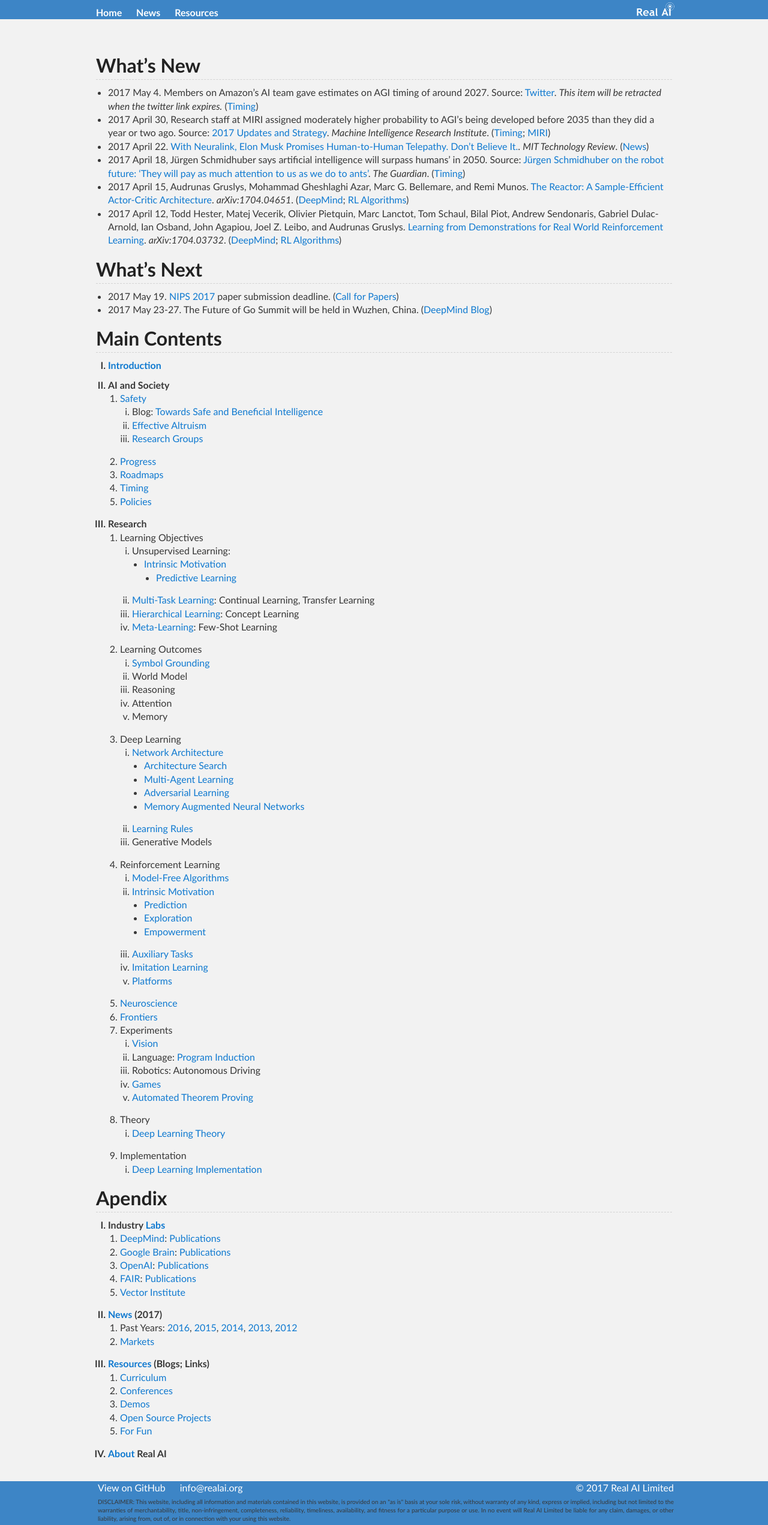
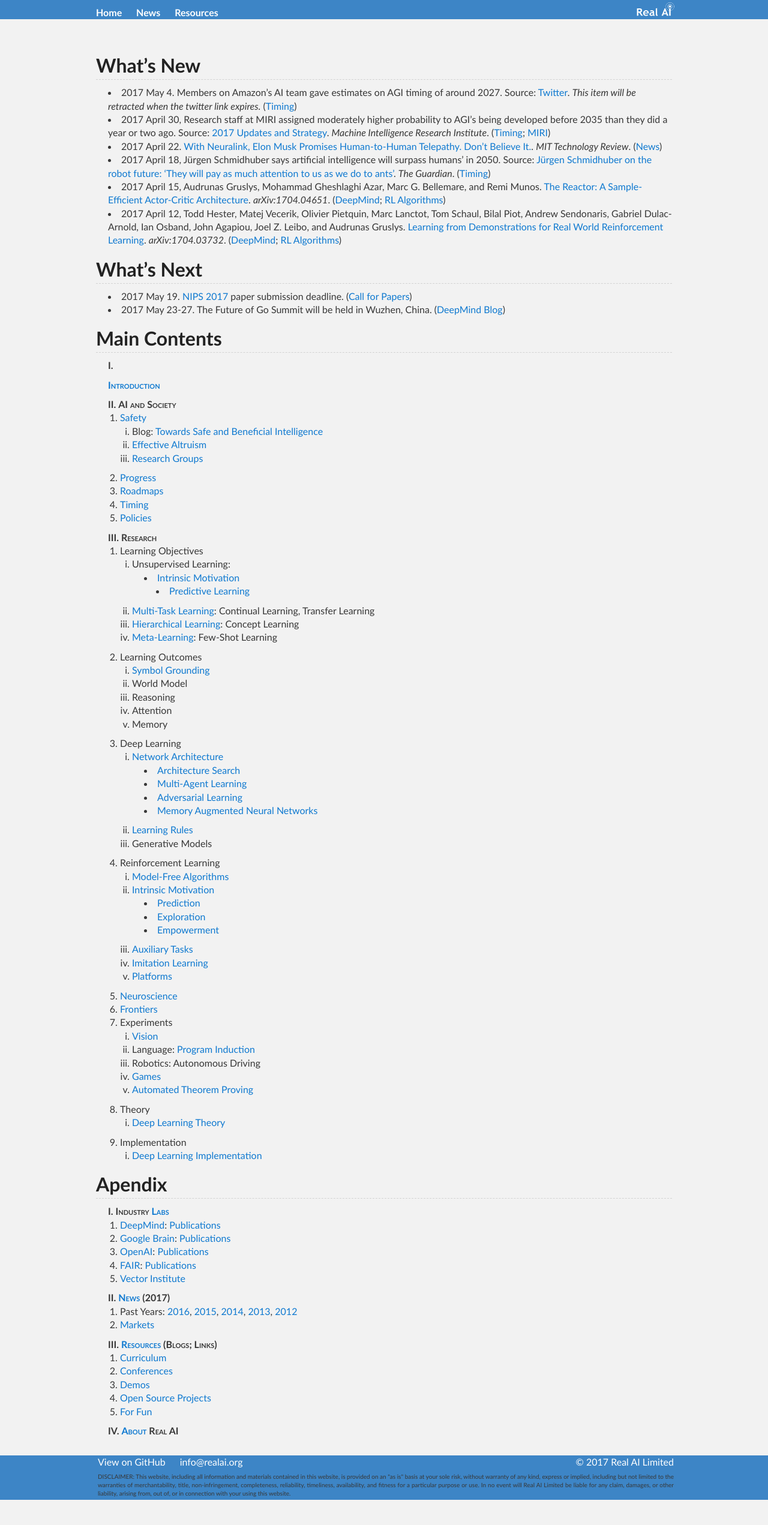
Before and after one commit to Tonywuhk/realai.org, a Jekyll site: the page built from README.md, in a window 1280 px wide. Shown: the whole page at 60% size. Built offline with Jekyll 4.4.1, drawn with Linux system fonts in a browser that asks for light colours; our own code applies the rules of GitHub Pages for plain Markdown files; comment, search, counter and statistics services are not loaded; the repository's description, which GitHub fills in, is left out; after the commit the page ends 2500 px from its top, so only the background shows below that.

Commit message:
Update style.scss

```diff
--- a/assets/css/style.scss
+++ b/assets/css/style.scss
@@ -1,9 +1,10 @@
 ---
 ---
 
-/* BEGIN: Meyerweb CSS Reset Tool */
+/* BEGIN: Meyerweb CSS Reset */
 
-/* http://meyerweb.com/eric/tools/css/reset/
+/* Adapted from:
+   http://meyerweb.com/eric/tools/css/reset/
    v2.0 | 20110126
    License: none (public domain)
 */
@@ -14,7 +15,7 @@ a, abbr, acronym, address, big, cite, code,
 del, dfn, em, img, ins, kbd, q, s, samp,
 small, strike, strong, sub, sup, tt, var,
 b, u, i, center,
-dl, dt, dd, ol, ul, li,
+ol, ul, li,
 fieldset, form, label, legend,
 table, caption, tbody, tfoot, thead, tr, th, td,
 article, aside, canvas, details, embed,
@@ -115,6 +116,34 @@ footer p {
   font-size: 10px;
   margin: 5px 0 0;
   text-align: justify;
+}
+
+ul, ol {
+  margin-bottom: 10px;
+}
+
+ul {
+  list-style: disc;
+  list-style-position: inside;
+  padding-left: 20px;
+}
+
+ol {
+  font-variant: small-caps;
+  font-weight: bold;
+  list-style: upper-roman;
+  list-style-position: inside;
+  padding-left: 20px;
+}
+
+ol ol {
+  list-style: decimal;
+  font-variant: normal;
+  font-weight: normal;
+}
+
+ol ol ol {
+  list-style: lower-roman;
 }
 
 /*******************************************************************************
@@ -223,37 +252,6 @@ blockquote {
   margin-bottom: 20px;
   padding: 0 0 0 20px;
   border-left: 3px solid #bbb;
-}
-
-
-ul, ol, dl {
-  margin-bottom: 15px
-}
-
-ul {
-  list-style-position: inside;
-  list-style: disc;
-  padding-left: 20px;
-}
-
-ol {
-  list-style-position: inside;
-  list-style: decimal;
-  padding-left: 20px;
-}
-
-dl dt {
-  font-weight: bold;
-}
-
-dl dd {
-  padding-left: 20px;
-  font-style: italic;
-}
-
-dl p {
-  padding-left: 20px;
-  font-style: italic;
 }
 
 table {
@@ -391,8 +389,6 @@ Full-Width Styles
   background: #212121;
 }
 
-
-
 /*******************************************************************************
 Small Device Styles
 *******************************************************************************/
@@ -463,20 +459,6 @@ https://github.com/pages-themes/slate/blob/master/_sass/jekyll-theme-slate.scss
   max-width: 960px;
 }
 
-ol {
-  list-style: upper-roman;
-  font-weight: bold;
-}
-
-ol ol {
-  list-style: decimal;
-  font-weight: normal;
-}
-
-ol ol ol {
-  list-style: lower-roman;
-}
-
 #header_wrap {
   background: #3d85c6;
 }
@@ -488,7 +470,7 @@ ol ol ol {
 
 #search_box {
   position: absolute;
-  top: 11px;
+  top: 10px;
   right: 85px;
   width: 160px;
 
```
